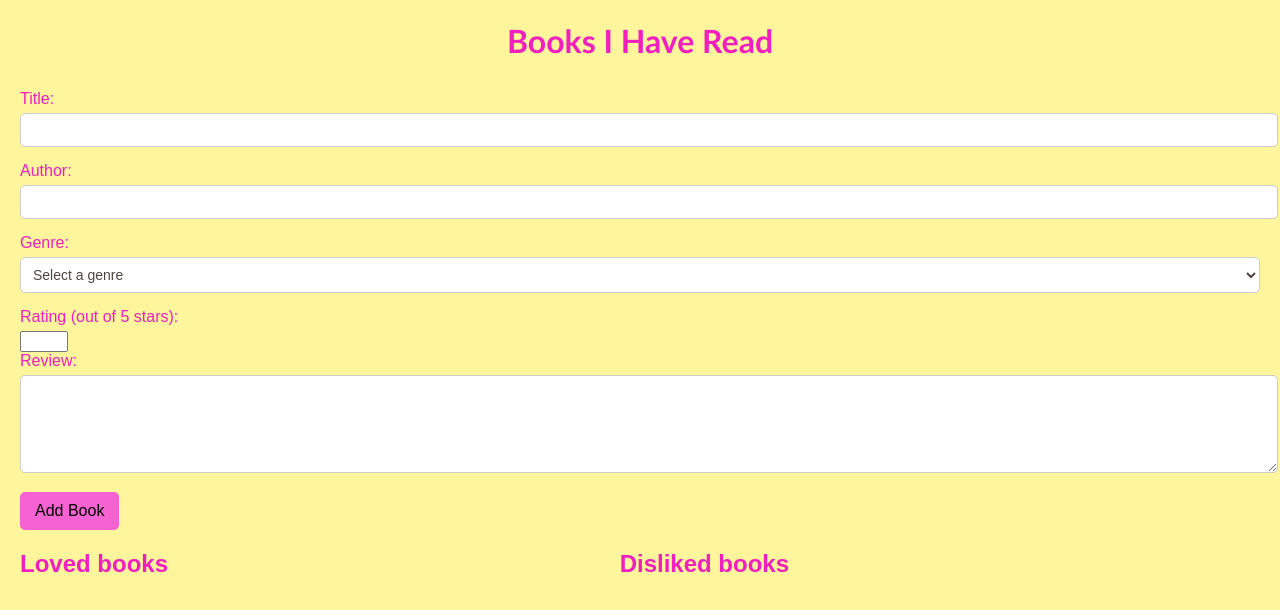
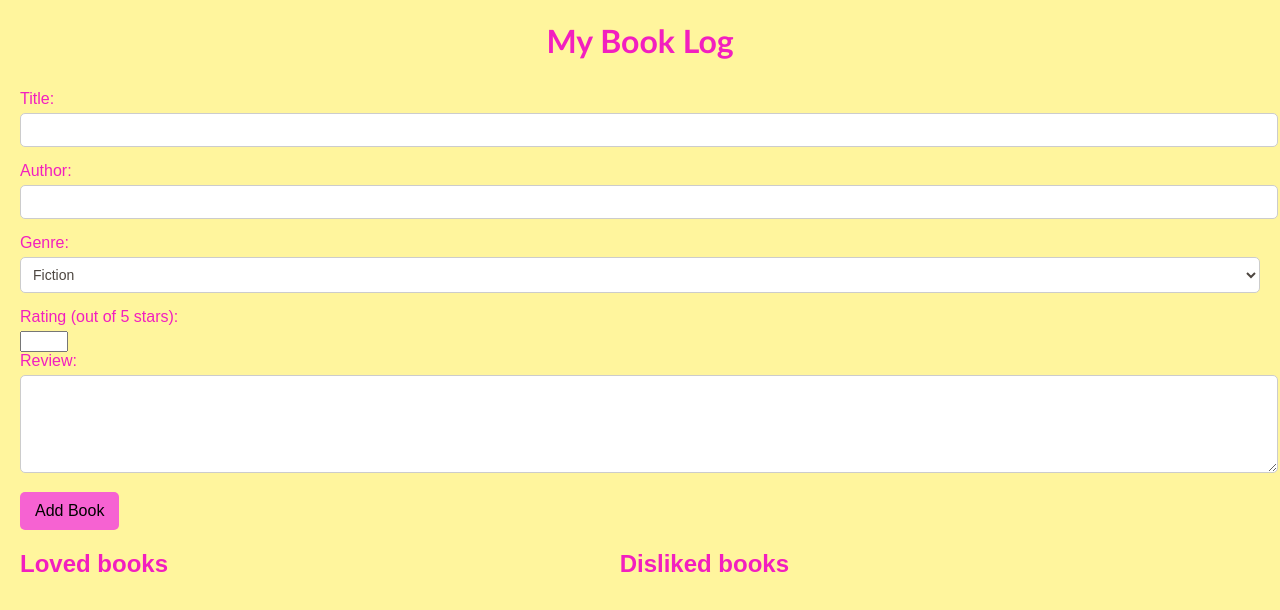
Before and after one commit to kristtat/Book, a plain HTML site: page index.html in a window 1280 px wide. Drawn offline with Linux system fonts and the light colour scheme.

Commit message:
Update index.html

```diff
--- a/index.html
+++ b/index.html
@@ -1,13 +1,16 @@
 <!DOCTYPE html>
 <html>
+
 <head>
   <title>CFG JavaScript Kickstarter final project</title>
-	<meta charset=utf-8">
+  <meta charset="utf-8">
   <link rel="stylesheet" href="style.css">
   <script src="script.js"></script>
 </head>
+
 <body>
-  <h1>Books I Have Read</h1>
+
+  <h1 style="text-align: center;">My Book Log</h1>
   <form id="bookForm">
     <label for="title">Title:</label>
     <input type="text" id="bookTitle" name="title" required>
@@ -15,18 +18,14 @@
     <input type="text" id="author" name="author" required>
     <label for="genre">Genre:</label>
     <select id="genre" name="genre" required>
-      <option value="">Select a genre</option>
       <option value="Fiction">Fiction</option>
       <option value="Non-Fiction">Non-Fiction</option>
-      <option value="Science Fiction">Science Fiction</option>
-      <option value="Mystery">Mystery</option>
-						<option value="Romance">Romance</option>
-						<option value="Biography">Biography</option>
     </select>
     <label for="rating">Rating (out of 5 stars):</label>
     <input type="number" id="rating" name="rating" min="1" max="5" required>
     <label for="review">Review:</label>
     <textarea id="review" name="review" rows="5" required></textarea>
+    <div id="submit"></div>
     <input type="submit" value="Add Book">
   </form>
   <!-- User input will be logged below-->
@@ -40,4 +39,6 @@
       <ul id="dislikedBooks"></ul>
     </div>
   </div>
+</body>
+
 </html>
```
Lines whose indentation alone changed are shown as unchanged.
